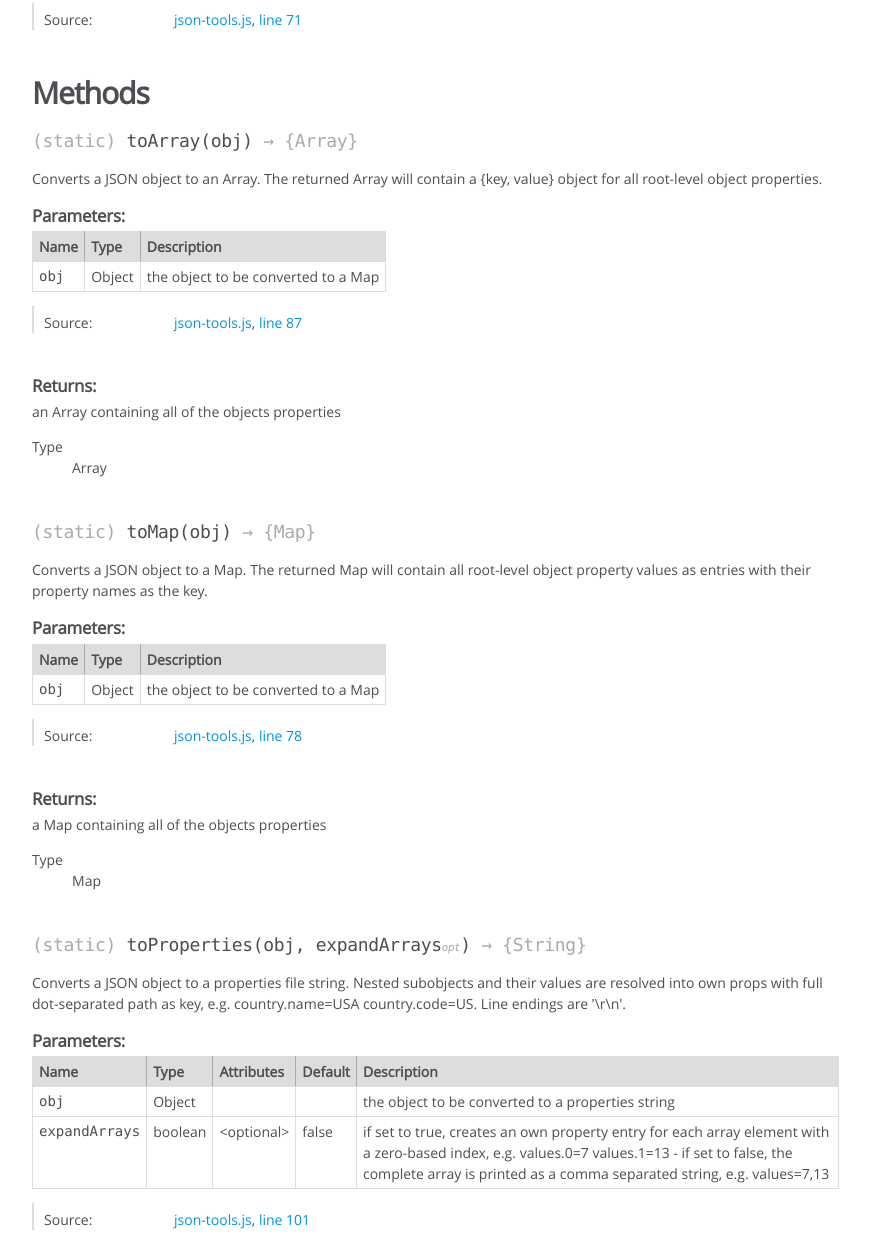
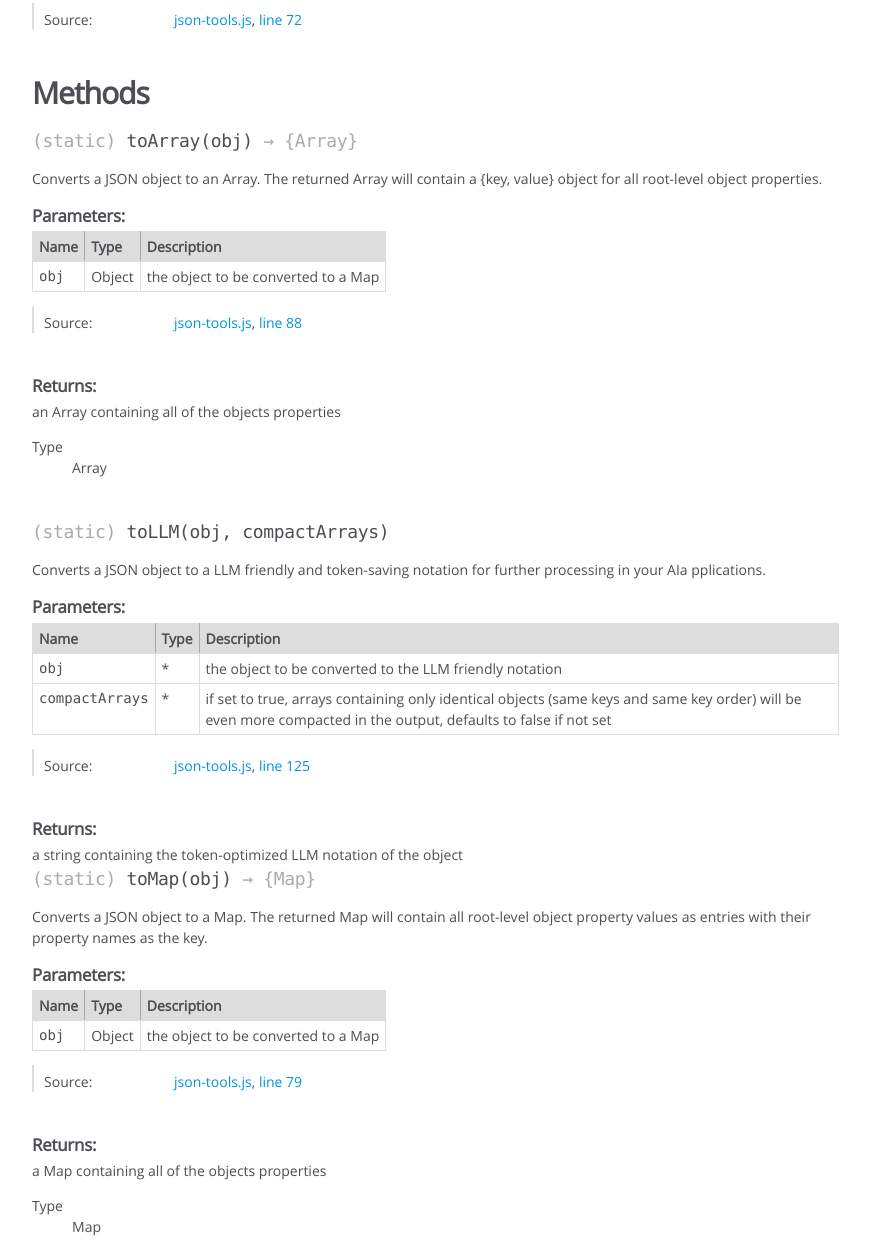
Before and after one commit to tsmx/json-tools, a plain HTML site: page module-@tsmx_json-tools.transform.html in a window 1280 px wide. Shown: the part 215-1455 px from the top of the page, without its empty margins (0-870 px from the left). Drawn offline with Linux system fonts and the light colour scheme.

Commit message:
deploy: 45ae701d8b18fa6566c56d2abfe68f345ed5aff8

```diff
--- a/module-@tsmx_json-tools.transform.html
+++ b/module-@tsmx_json-tools.transform.html
@@ -73,7 +73,7 @@
 
     <dt class="tag-source">Source:</dt>
     <dd class="tag-source"><ul class="dummy"><li>
-        <a href="json-tools.js.html">json-tools.js</a>, <a href="json-tools.js.html#line71">line 71</a>
+        <a href="json-tools.js.html">json-tools.js</a>, <a href="json-tools.js.html#line72">line 72</a>
     </li></ul></dd>
 
 
@@ -214,7 +214,7 @@ The returned Array will contain a {key, value} object for all root-level object
 
     <dt class="tag-source">Source:</dt>
     <dd class="tag-source"><ul class="dummy"><li>
-        <a href="json-tools.js.html">json-tools.js</a>, <a href="json-tools.js.html#line87">line 87</a>
+        <a href="json-tools.js.html">json-tools.js</a>, <a href="json-tools.js.html#line88">line 88</a>
     </li></ul></dd>
 
 
@@ -259,6 +259,176 @@ The returned Array will contain a {key, value} object for all root-level object
 
     </dd>
 </dl>
+
+
+
+
+
+
+
+
+
+
+
+
+
+    <h4 class="name" id=".toLLM"><span class="type-signature">(static) </span>toLLM<span class="signature">(obj, compactArrays)</span><span class="type-signature"></span></h4>
+
+
+
+
+
+
+<div class="description">
+    Converts a JSON object to a LLM friendly and token-saving notation for further processing in your AIa pplications.
+</div>
+
+
+
+
+
+
+
+
+
+    <h5>Parameters:</h5>
+
+
+<table class="params">
+    <thead>
+    <tr>
+
+        <th>Name</th>
+
+
+        <th>Type</th>
+
+
+
+
+
+        <th class="last">Description</th>
+    </tr>
+    </thead>
+
+    <tbody>
+
+
+        <tr>
+
+                <td class="name"><code>obj</code></td>
+
+
+            <td class="type">
+
+
+<span class="param-type">*</span>
+
+
+
+            </td>
+
+
+
+
+
+            <td class="description last">the object to be converted to the LLM friendly notation</td>
+        </tr>
+
+
+
+        <tr>
+
+                <td class="name"><code>compactArrays</code></td>
+
+
+            <td class="type">
+
+
+<span class="param-type">*</span>
+
+
+
+            </td>
+
+
+
+
+
+            <td class="description last">if set to true, arrays containing only identical objects (same keys and same key order) will be even more compacted in the output, defaults to false if not set</td>
+        </tr>
+
+
+    </tbody>
+</table>
+
+
+
+
+
+
+<dl class="details">
+
+
+
+
+
+
+
+
+
+
+
+
+
+
+
+
+
+
+
+
+
+
+
+
+
+
+    <dt class="tag-source">Source:</dt>
+    <dd class="tag-source"><ul class="dummy"><li>
+        <a href="json-tools.js.html">json-tools.js</a>, <a href="json-tools.js.html#line125">line 125</a>
+    </li></ul></dd>
+
+
+
+
+
+
+
+</dl>
+
+
+
+
+
+
+
+
+
+
+
+
+
+
+
+<h5>Returns:</h5>
+
+
+<div class="param-desc">
+    a string containing the token-optimized LLM notation of the object
+</div>
+
+
 
 
 
@@ -374,7 +544,7 @@ The returned Map will contain all root-level object property values as entries w
 
     <dt class="tag-source">Source:</dt>
     <dd class="tag-source"><ul class="dummy"><li>
-        <a href="json-tools.js.html">json-tools.js</a>, <a href="json-tools.js.html#line78">line 78</a>
+        <a href="json-tools.js.html">json-tools.js</a>, <a href="json-tools.js.html#line79">line 79</a>
     </li></ul></dd>
 
 
@@ -593,7 +763,7 @@ if set to false, the complete array is printed as a comma separated string, e.g.
 
     <dt class="tag-source">Source:</dt>
     <dd class="tag-source"><ul class="dummy"><li>
-        <a href="json-tools.js.html">json-tools.js</a>, <a href="json-tools.js.html#line101">line 101</a>
+        <a href="json-tools.js.html">json-tools.js</a>, <a href="json-tools.js.html#line102">line 102</a>
     </li></ul></dd>
 
 
@@ -812,7 +982,7 @@ if set to false, the complete array is printed as a comma separated string, e.g.
 
     <dt class="tag-source">Source:</dt>
     <dd class="tag-source"><ul class="dummy"><li>
-        <a href="json-tools.js.html">json-tools.js</a>, <a href="json-tools.js.html#line115">line 115</a>
+        <a href="json-tools.js.html">json-tools.js</a>, <a href="json-tools.js.html#line116">line 116</a>
     </li></ul></dd>
 
 
@@ -886,7 +1056,7 @@ if set to false, the complete array is printed as a comma separated string, e.g.
 <br class="clear">
 
 <footer>
-    Documentation generated by <a href="https://github.com/jsdoc/jsdoc">JSDoc 3.6.7</a> on Tue May 30 2023 18:29:25 GMT+0000 (Coordinated Universal Time)
+    Documentation generated by <a href="https://github.com/jsdoc/jsdoc">JSDoc 3.6.7</a> on Tue Dec 02 2025 20:12:40 GMT+0000 (Coordinated Universal Time)
 </footer>
 
 <script> prettyPrint(); </script>
```
Also changed, not shown: index.html (+2 -2 lines), json-tools.js.html (+12 -2 lines), module-@tsmx_json-tools.html (+5 -5 lines), module-@tsmx_json-tools.obfuscate.html (+5 -4 lines).
